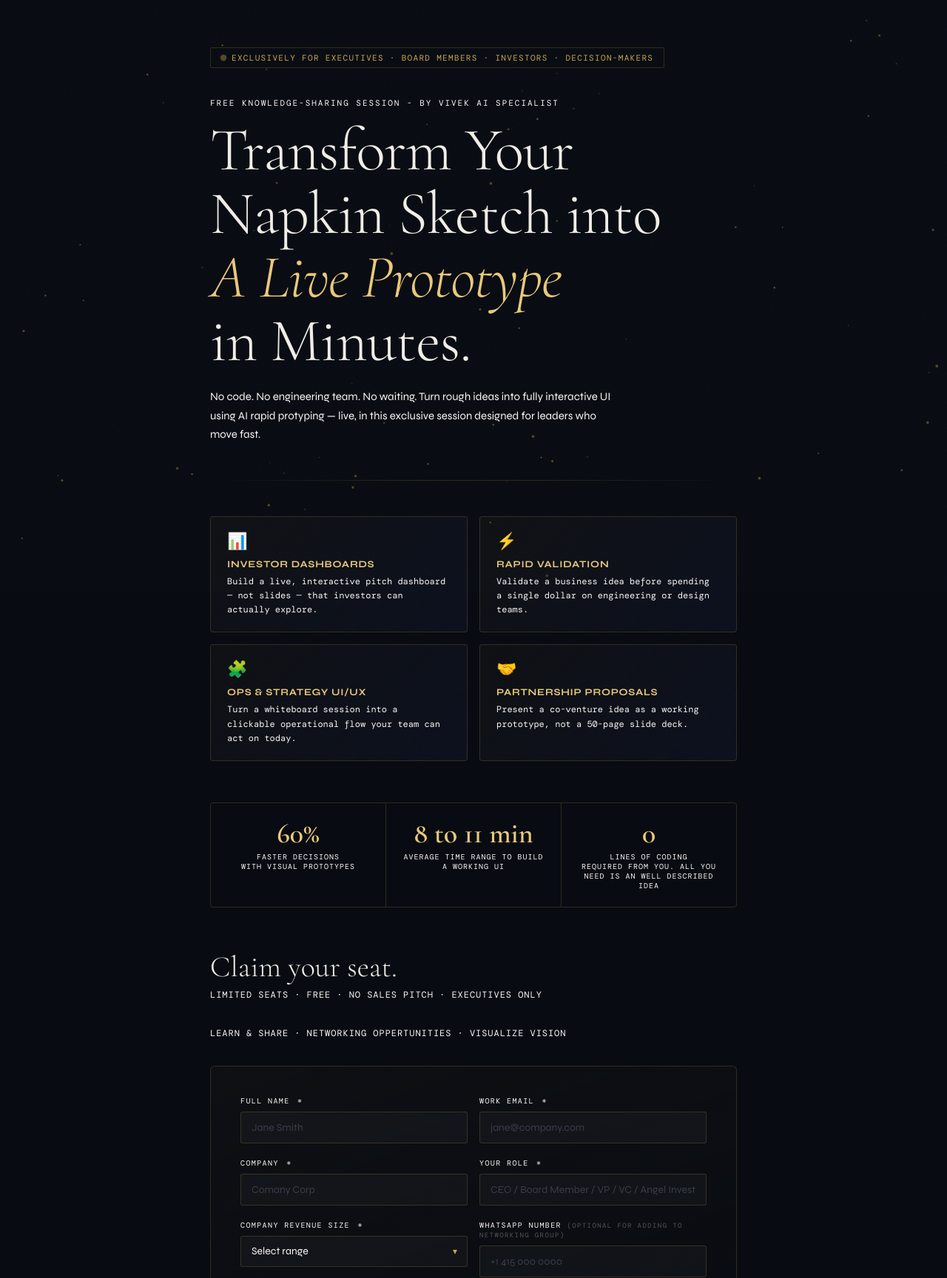
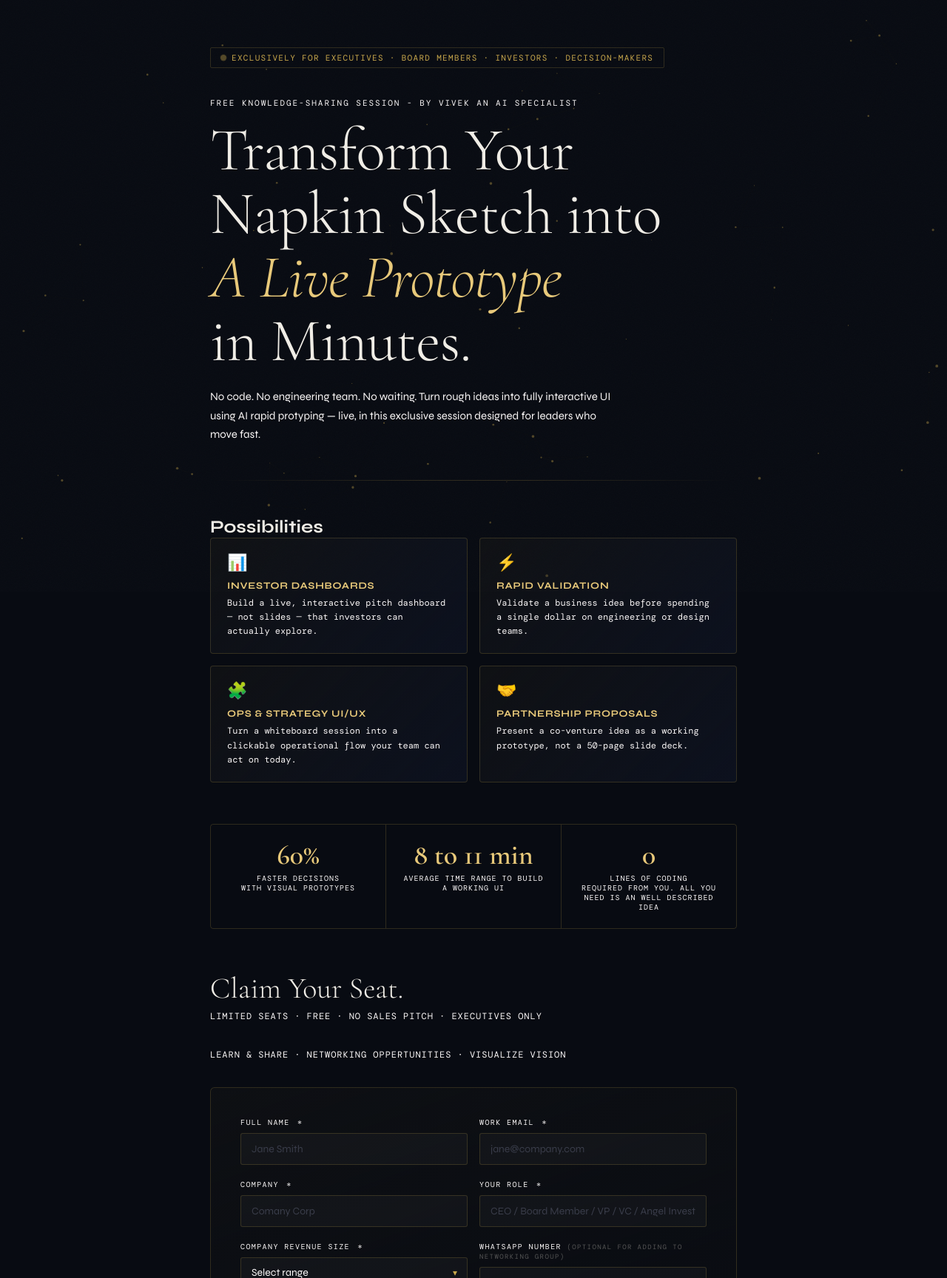
Before and after one commit to astranextgen/register, a plain HTML site: page index.html in a window 1280 px wide. Shown: the top 1728 px of the page at 74% size. Drawn offline with nearby package versions, Linux system fonts and the light colour scheme; a web font is replaced by a local one.

Commit message:
Update index.html

```diff
--- a/index.html
+++ b/index.html
@@ -634,7 +634,7 @@
   </div>
 
   <!-- Hero -->
-  <p class="hero-kicker">Free Knowledge-Sharing Session - by Vivek AI specialist</p>
+  <p class="hero-kicker">Free Knowledge-Sharing Session - by Vivek an AI specialist</p>
   <h1>Transform Your Napkin Sketch into<br><em>A Live Prototype</em><br>in Minutes.</h1>
   <p class="hero-sub">
     No code. No engineering team. No waiting. Turn rough ideas into fully interactive UI using AI rapid protyping — live, in this exclusive session designed for leaders who move fast.
@@ -642,6 +642,7 @@
 
   <div class="divider"></div>
 
+  <h2>Possibilities</h2>
   <!-- Possibility cards -->
   <div class="possibilities">
     <div class="pcard">
@@ -683,7 +684,7 @@
   </div>
 
   <!-- Form -->
-  <h2 class="form-heading">Claim your seat.</h2>
+  <h2 class="form-heading">Claim Your Seat.</h2>
   <p class="form-sub">LIMITED SEATS · FREE · NO SALES PITCH · EXECUTIVES ONLY </p>
   <p class="form-sub">LEARN & SHARE · NETWORKING OPPERTUNITIES · VISUALIZE VISION</p>
 
@@ -760,7 +761,7 @@
       <div class="success-title">You are in!</div>
       <p class="success-msg">
         Your seat will be reserved based on the details submitted.<br>
-        A calendar invite and pre-session resources (your free Udemy course link) will arrive at your inbox two weeks before the session.<br><br>
+        As a confirmation, an calendar invite and pre-session resources (your free Udemy course link) will arrive at your inbox one or two weeks before the session date.<br><br>
         Come with energy. Come with an idea.<br>
         Let's build something remarkable together.
       </p>
```
